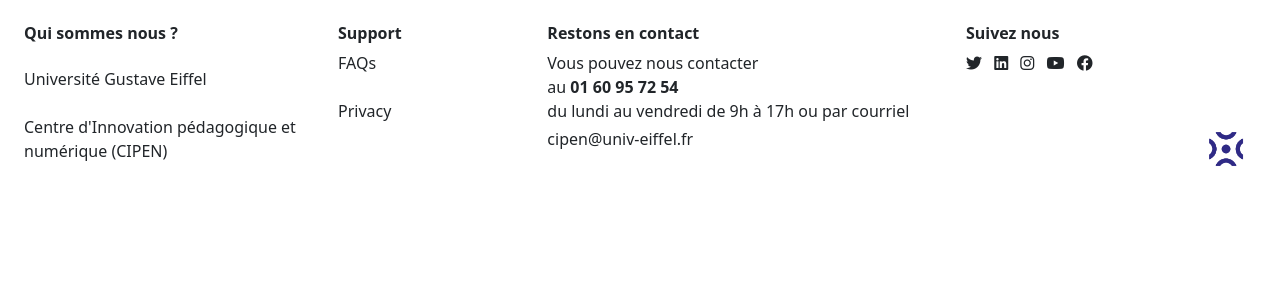
After one commit to MLoks77/SAE203, a PHP site: page /include/footerindex.php in a window 1280 px wide. The commit adds this page. Shown: the top 300 px of the page. Run offline with PHP 8.4, Linux system fonts and the light colour scheme.

Commit message:
rajout d'un footer pour régler un problème de logo sur le footer connexion

```diff
--- /dev/null
+++ b/include/footerindex.php
@@ -0,0 +1,44 @@
+<link href="https://cdn.jsdelivr.net/npm/bootstrap@5.3.5/dist/css/bootstrap.min.css" rel="stylesheet" integrity="sha384-SgOJa3DmI69IUzQ2PVdRZhwQ+dy64/BUtbMJw1MZ8t5HZApcHrRKUc4W0kG879m7" crossorigin="anonymous">
+<link rel="stylesheet" href="https://cdnjs.cloudflare.com/ajax/libs/font-awesome/6.0.0/css/all.min.css">
+<footer class=" text-dark  ">
+  <div class="container-fluid bg-white py-4 px-4">
+    <div class="row">
+      <div class="col-md-3">
+        <h6 class="fw-bold">Qui sommes nous ?</h6>
+        <p class="my-4">Université Gustave Eiffel</p>
+        <p>Centre d'Innovation pédagogique et numérique (CIPEN)</p>
+      </div>
+
+      <div class="col-md-2">
+        <h6 class="fw-bold">Support</h6>
+        <a href="#" class="text-dark text-decoration-none me-2">FAQs</a><br><br>
+        <a href="#" class="text-dark text-decoration-none me-2">Privacy</a>
+      </div>
+
+      <div class="col-md-4">
+        <h6 class="fw-bold">Restons en contact</h6>
+        <p class="mb-1">
+          Vous pouvez nous contacter<br>
+          au <strong><a href="../php/contact.php" class="text-dark text-decoration-none me-2">01 60 95 72 54</a></strong><br>
+          du lundi au vendredi de 9h à 17h ou par courriel
+        </p>
+        <p>cipen@univ-eiffel.fr</p>
+      </div>
+
+      <div class="col-2">
+      <h6 class="fw-bold">Suivez nous</h6>
+      <div class="mb-2">
+        <a href="https://bsky.app/profile/univeiffel.bsky.social" class="text-dark me-2"><i class="fa-brands fa-twitter"></i></a>
+        <a href="https://www.linkedin.com/school/universit%C3%A9-gustave-eiffel/posts/?feedView=all" class="text-dark me-2"><i class="fab fa-linkedin"></i></a>
+        <a href="https://www.instagram.com/universitegustaveeiffel/" class="text-dark me-2"><i class="fab fa-instagram"></i></a>
+        <a href="https://www.youtube.com/c/universitegustaveeiffel" class="text-dark me-2"><i class="fab fa-youtube"></i></a>
+        <a href="https://www.facebook.com/UniversiteGustaveEiffel/?locale=fr_FR" target="_blank" class="text-dark me-2"><i class="fab fa-facebook"></i></a>
+      </div>
+    </div>
+
+    <div class="col-1 d-flex justify-content-end align-items-end">
+      <img src="image/unnamed.jpg" alt="logo"  style="max-height: 60px;">
+      </div>
+    </div>
+  </div>
+</footer>
--- a/index.php
+++ b/index.php
@@ -34,7 +34,7 @@
                 </div>
 
                 <div class="liens">
-                    <a href="inscription.html">Vous n'avez pas de compte ?</a>
+                    <a href="php/inscription.php">Vous n'avez pas de compte ?</a>
                     <a href="#">Mot de passe oublié ?</a>
                 </div>
 
@@ -45,7 +45,7 @@
     <link href="https://cdn.jsdelivr.net/npm/bootstrap@5.3.5/dist/css/bootstrap.min.css" rel="stylesheet" integrity="sha384-SgOJa3DmI69IUzQ2PVdRZhwQ+dy64/BUtbMJw1MZ8t5HZApcHrRKUc4W0kG879m7" crossorigin="anonymous">
 <link rel="stylesheet" href="https://cdn.jsdelivr.net/npm/bootstrap-icons@1.11.3/font/bootstrap-icons.css">
 
-<?php include "include/footer.php" ?>
+<?php include "include/footerindex.php" ?>
 
 <script>
   const toggleConnexion = document.getElementById('toggleConnexion');
--- a/php/inscription.php
+++ b/php/inscription.php
@@ -147,5 +147,5 @@ if ($_SERVER['REQUEST_METHOD'] == " post"){
     } catch (PDOException $e) {
       echo "<script>alert('Erreur de connexion à la base de données.');</script>";
     }
-
+  }
 }
```
